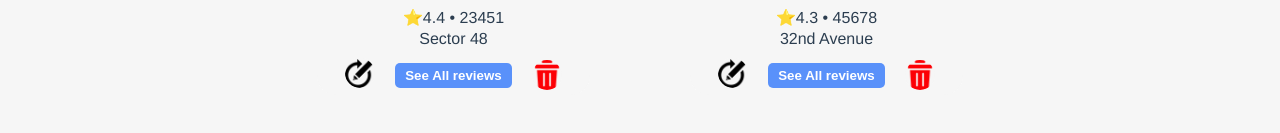
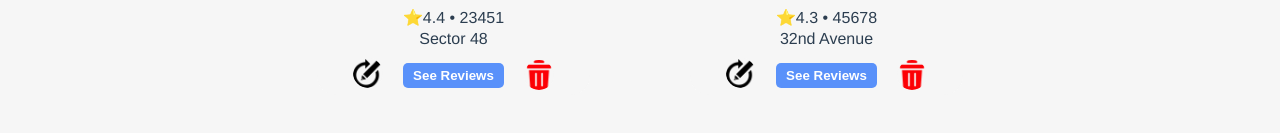
Before and after one commit to amanraina1/vue-restaurant-app, a Vue app: page / in a window 1280 px wide. Shown: the part 358-491 px from the top of the page. Built offline with nearby package versions, Linux system fonts and the light colour scheme; data requests are answered from the project's data file; sample sign-in values are in the browser's storage; grey boxes are pictures that could not be loaded.

Commit message:
fixed minor bugs

```diff
--- a/src/components/Card.vue
+++ b/src/components/Card.vue
@@ -10,7 +10,7 @@
           <img title="Update" src="../assets/update.png" />
         </router-link>
         <router-link :to="'/review/' + id">
-          <button title="See Reviews">See All reviews</button>
+          <button title="See Reviews">See Reviews</button>
         </router-link>
         <img
           title="Delete"
--- a/src/components/Home.vue
+++ b/src/components/Home.vue
@@ -126,18 +126,15 @@ export default {
 }
 ul {
   width: 80%;
-  /* margin-top: 10px; */
   justify-content: center;
   display: flex;
   flex-wrap: wrap;
   list-style-type: none;
   border-radius: 50px;
-  /* background-color: rgb(238, 237, 235); */
   /* border: 1px solid black; */
 }
 .pagination {
   padding: 10px;
-  /* margin: 15px 0; */
   display: flex;
   justify-content: center;
 }
```
Also changed, not shown: 1 other file (tests, documents, lock files or other folders).
